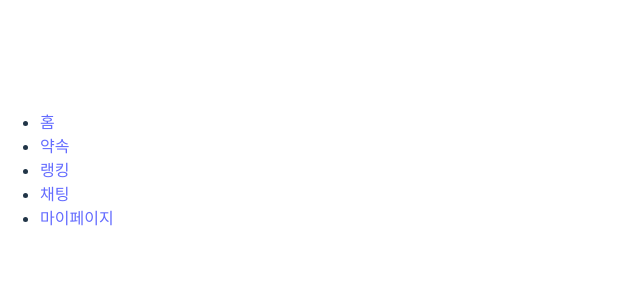
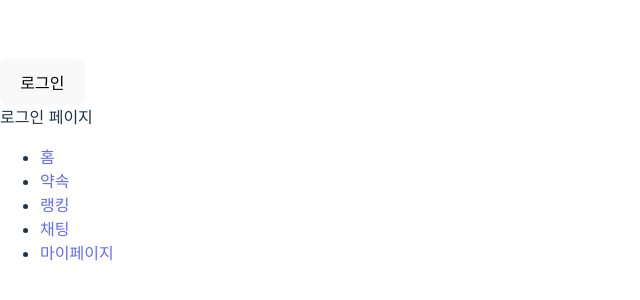
Before and after one commit to PJT-8arm/FrontEnd, a React (Vite) app: page /Login in a window 1280 px wide. Before the commit this address had no page. Shown: the part 230-530 px from the top of the page, without its empty margins (0-640 px from the left). Built offline with nearby package versions, Linux system fonts and the light colour scheme.

Commit message:
feat : Navbar 기본셋팅

```diff
--- a/src/App.jsx
+++ b/src/App.jsx
@@ -1,26 +1,46 @@
-import React from 'react';
+import React, { useState } from 'react';
 import { BrowserRouter as Router, Route, Routes } from 'react-router-dom';
 import RecruitmentForm from './RecruitmentForm';
 import RecruitmentDetail from './RecruitmentDetail'; // 임포트한 RecruitmentDetail 컴포넌트
 import Navbar from './Navbar';
-import Home from './pages/Home';
 import Appointment from './pages/Appointment';
 import Ranking from './pages/Ranking';
 import Chat from './pages/Chat';
 import Mypage from './pages/Mypage';
+import Login from './pages/Login';
+import Home from './pages/Home';
 
 function App() {
+  const [isLogined, setlogin] = useState(true);
+
   return (
+    <>
       <Router>
+        <button onClick={() => {
+          setlogin(isLogined ? false : true);
+          console.log("isLogined:", isLogined);
+        }}>{isLogined ? '로그인' :'로그아웃'}</button>
         <Routes>
-                <Route path='/' element={<Home/>}></Route>
-                <Route path='/appointment' element={<Appointment/>}></Route>
-                <Route path='/ranking' element={<Ranking/>}></Route>
-                <Route path='/chat' element={<Chat/>}></Route>
-                <Route path='/mypage' element={<Mypage/>}></Route>
+          {/* 약속 화면으로 접근했을 때 보여줄 컴포넌트 */}
+          <Route path="/appointment" element={<Appointment />}></Route>
+          {/* 랭킹 화면으로 접근했을 때 보여줄 컴포넌트 */}
+          <Route path="/ranking" element={<Ranking />}></Route>
+          {/* 채팅 화면으로 접근했을 때 보여줄 컴포넌트 */}
+          <Route path="/chat" element={<Chat />}></Route>
+          {/* 마이페이지 화면으로 접근했을 때 보여줄 컴포넌트 */}
+          <Route path="/mypage" element={<Mypage />}></Route>
+          {/* 로그인 화면으로 접근했을 때 보여줄 컴포넌트 */}
+          <Route path="/Login" element={<Login />}></Route>
+          {/* 메인 페이지로 접근했을 때 보여줄 컴포넌트 */}
+          <Route path="/" element={<Home />} />
+          {/* 상세 페이지의 경로와 매칭될 컴포넌트 */}
+          <Route path="/recruitments/detail/:id" element={<RecruitmentDetail />} />
+          {/* 다른 모든 경로에 대한 처리. 404 페이지나 메인 페이지 리다이렉트 등의 로직을 추가할 수 있습니다. */}
         </Routes>
-            <Navbar />
+        <Navbar isLogined={isLogined} />
       </Router>
+
+    </>
   );
 }
 
--- a/src/Navbar.jsx
+++ b/src/Navbar.jsx
@@ -1,7 +1,7 @@
 import React from 'react';
-import {Link} from 'react-router-dom'
+import { Link } from 'react-router-dom'
 
-function navbar(props) {
+function navbar({isLogined}) {
     return (
         <div>
             <ul>
@@ -18,7 +18,7 @@ function navbar(props) {
                     <Link to="/chat">채팅</Link>
                 </li>
                 <li>
-                    <Link to="/mypage">마이페이지</Link>
+                    {isLogined ? (<Link to="/mypage">마이페이지</Link>):(<Link to="/login">로그인</Link>)}
                 </li>
             </ul>
         </div>
--- /dev/null
+++ b/src/pages/Login.jsx
@@ -0,0 +1,11 @@
+import React from 'react';
+
+function Login(props) {
+    return (
+        <div>
+            로그인 페이지
+        </div>
+    );
+}
+
+export default Login;
```
Lines whose indentation alone changed are shown as unchanged.
